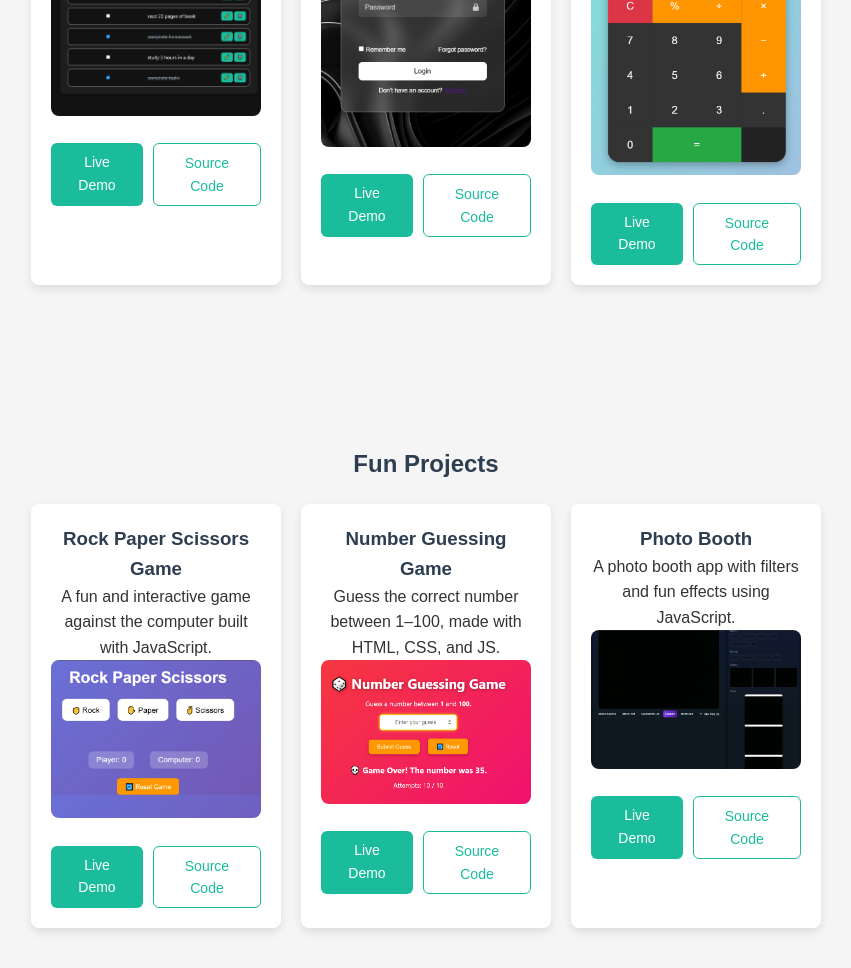
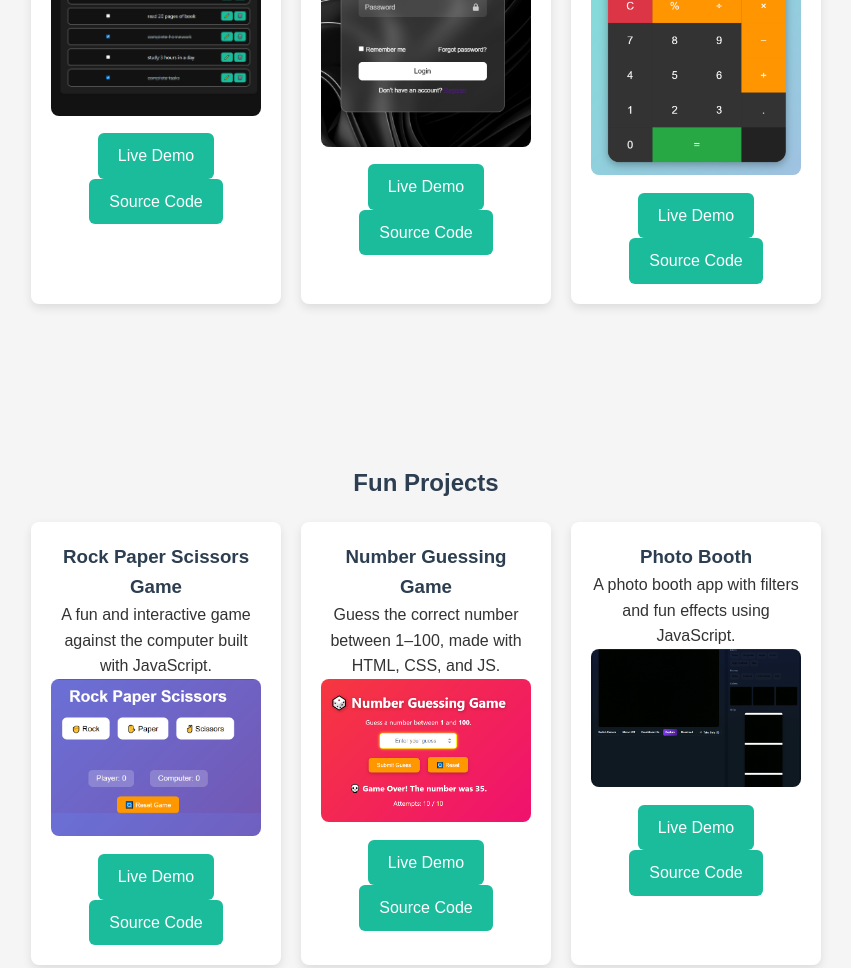
Before and after one commit to sharjeelahmed21/My-PortFolio, a plain HTML site: page index.html in a window 1280 px wide. Shown: the part 1700-2668 px from the top of the page, without its empty margins (214-1065 px from the left). Drawn offline with nearby package versions, Linux system fonts and the light colour scheme.

Commit message:
Update style.css

```diff
--- a/style.css
+++ b/style.css
@@ -372,45 +372,3 @@ body.dark-mode footer {
     left: 0; /* Slide in when active */
   }
 }
-.project-buttons {
-  margin-top: 10px;
-  display: flex;
-  justify-content: center;
-  gap: 10px;
-}
-
-.project-buttons .btn {
-  background: #1abc9c;
-  color: white;
-  padding: 8px 14px;
-  border-radius: 6px;
-  text-decoration: none;
-  font-size: 14px;
-  transition: 0.3s;
-}
-
-.project-buttons .btn:hover {
-  background: #16a085;
-}
-
-.project-buttons .btn-outline {
-  background: transparent;
-  color: #1abc9c;
-  border: 1px solid #1abc9c;
-}
-
-.project-buttons .btn-outline:hover {
-  background: #1abc9c;
-  color: white;
-}
-
-/* Dark Mode Compatibility */
-body.dark-mode .project-buttons .btn-outline {
-  color: #1abc9c;
-  border-color: #1abc9c;
-}
-
-body.dark-mode .project-buttons .btn-outline:hover {
-  background: #1abc9c;
-  color: #fff;
-}
```
